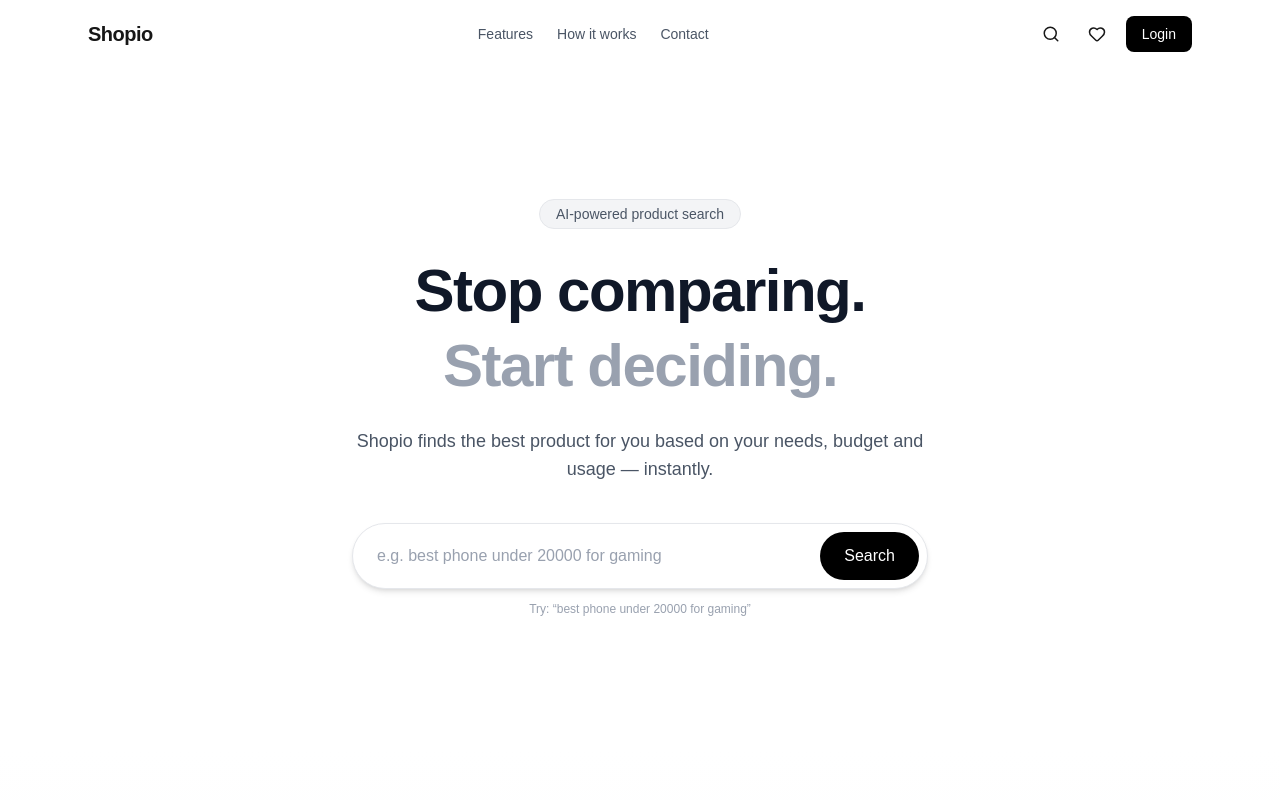
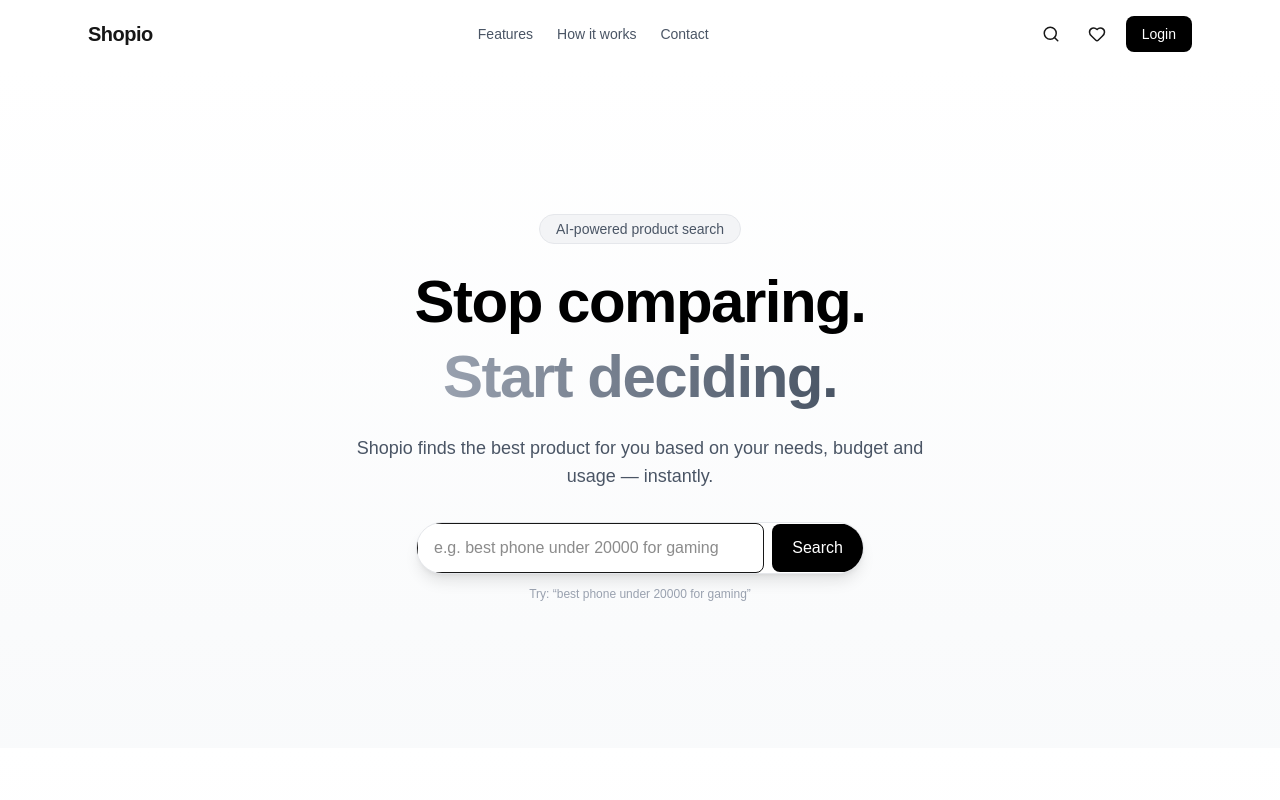
Before and after one commit to afjal272/shopio, a Next.js app in the folder frontend/: page / in a window 1280 px wide. Shown: the top 800 px of the page. Built offline with nearby package versions, Linux system fonts and the light colour scheme.

Commit message:
fix: convert search bar wrapper to rounded pill layout with inline button

```diff
--- a/frontend/src/components/Hero.tsx
+++ b/frontend/src/components/Hero.tsx
@@ -1,61 +1,43 @@
 "use client"
 
-import { motion } from "framer-motion"
+import SearchBar from "@/features/search/components/SearchBar"
 
 export default function Hero() {
   return (
-    <section className="relative w-full min-h-[85vh] flex items-center justify-center px-4 overflow-hidden bg-white">
-
-      {/* 🔥 Background glow */}
-      <div className="absolute inset-0 -z-10 bg-gradient-to-br from-purple-200 via-pink-200 to-blue-200 opacity-20 blur-3xl" />
+    <section className="w-full min-h-[85vh] flex items-center justify-center px-4 bg-gradient-to-b from-white to-gray-50">
 
       <div className="w-full max-w-3xl mx-auto text-center">
 
         {/* Badge */}
-        <div className="inline-block mb-6 px-4 py-1 text-sm bg-gray-100 rounded-full text-gray-600 border border-gray-200">
+        <div className="inline-block mb-5 px-4 py-1 text-sm bg-gray-100 rounded-full text-gray-600 border border-gray-200">
           AI-powered product search
         </div>
 
         {/* Heading */}
         <h1 className="text-5xl md:text-6xl font-bold leading-tight tracking-tight">
-          <span className="text-gray-900">Stop comparing.</span><br />
-          <span className="text-gray-400">Start deciding.</span>
+          <span className="text-black">Stop comparing.</span><br />
+          <span className="bg-gradient-to-r from-gray-400 to-gray-600 bg-clip-text text-transparent">
+            Start deciding.
+          </span>
         </h1>
 
         {/* Subtext */}
-        <p className="mt-6 text-lg text-gray-600 max-w-xl mx-auto">
+        <p className="mt-5 text-lg text-gray-600 max-w-xl mx-auto">
           Shopio finds the best product for you based on your needs,
           budget and usage — instantly.
         </p>
 
-        {/* 🔍 Search (Marvin style pill) */}
-        <motion.div
-          initial={{ opacity: 0, y: 20 }}
-          animate={{ opacity: 1, y: 0 }}
-          transition={{ delay: 0.2 }}
-          className="mt-10 w-full max-w-xl mx-auto"
-        >
-          <div className="flex items-center bg-white border border-gray-200 rounded-full shadow-md px-2 py-2 focus-within:ring-2 focus-within:ring-black/10">
+       {/* Search */}
+<div className="mt-8 w-full max-w-md mx-auto">
+  <div className="flex items-center bg-white rounded-full shadow-lg border border-gray-200 overflow-hidden">
+    <SearchBar />
+  </div>
 
-            {/* Input */}
-            <input
-              type="text"
-              placeholder="e.g. best phone under 20000 for gaming"
-              className="flex-1 px-4 py-3 bg-transparent outline-none text-gray-700 placeholder:text-gray-400"
-            />
-
-            {/* Button */}
-            <button className="bg-black text-white px-6 py-3 rounded-full font-medium hover:bg-gray-800 transition">
-              Search
-            </button>
-
-          </div>
-
-          {/* Hint */}
-          <p className="text-xs text-gray-400 mt-3">
-            Try: “best phone under 20000 for gaming”
-          </p>
-        </motion.div>
+  {/* Hint */}
+  <p className="text-xs text-gray-400 mt-3">
+    Try: “best phone under 20000 for gaming”
+  </p>
+</div>
 
       </div>
 
```
